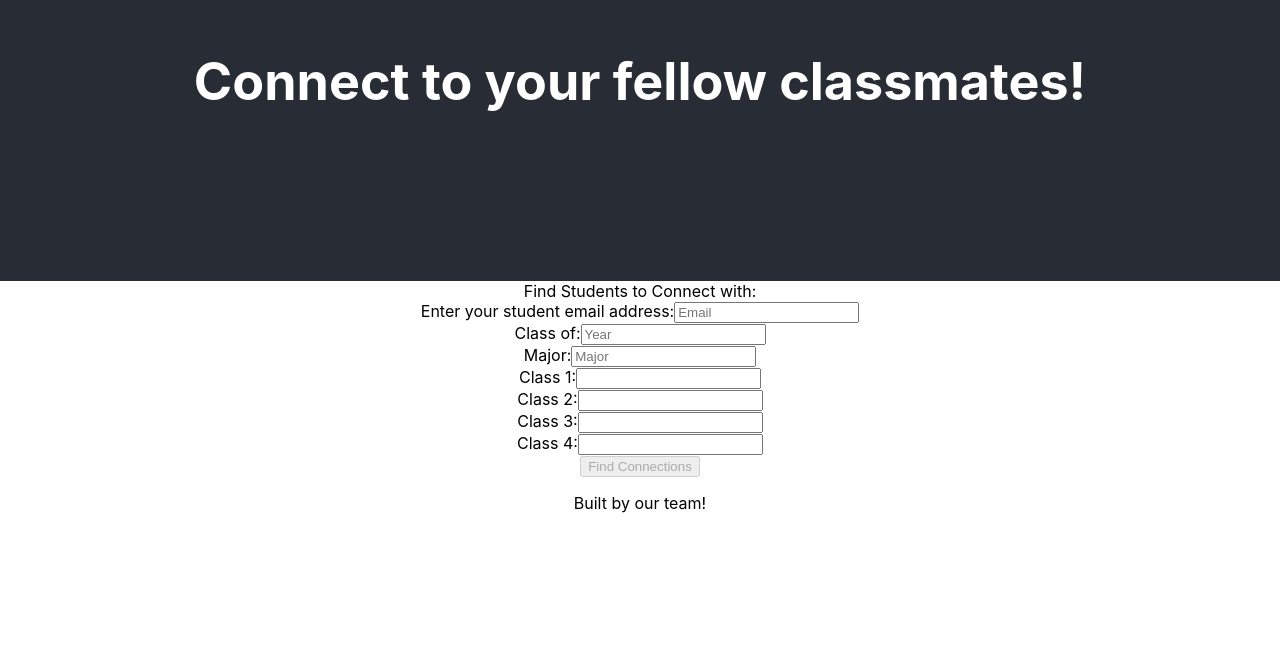
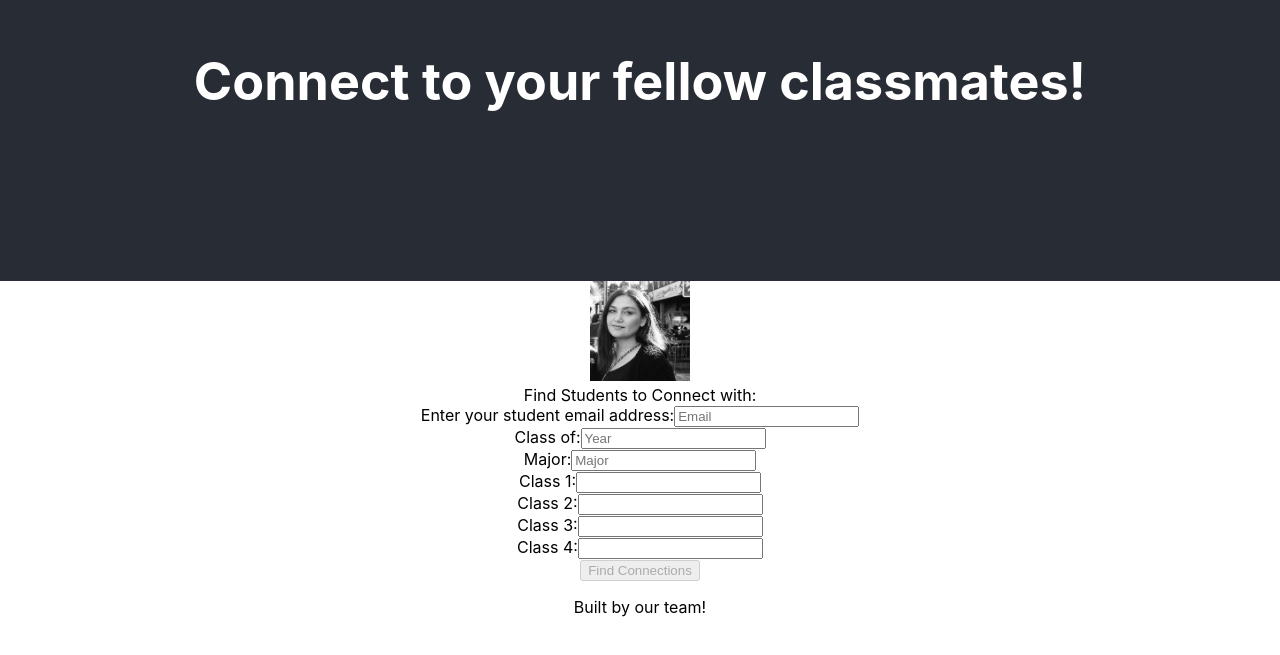
Before and after one commit to forrest216/linkedin-hackathon, a React (Create React App) app: page / in a window 1280 px wide. Shown: the part 119-774 px from the top of the page. Built offline with nearby package versions, Linux system fonts and the light colour scheme.

Commit message:
add user profile photo, thanks Mahtab

```diff
--- a/src/components/FilterStudentForm/FilterStudentForm.jsx
+++ b/src/components/FilterStudentForm/FilterStudentForm.jsx
@@ -1,4 +1,5 @@
 import React, { Component } from 'react';
+import mahtab from '../../images/Mahtab.jpeg';
 
 class FilterStudentForm extends Component {
 
@@ -23,12 +24,16 @@ class FilterStudentForm extends Component {
 		let classYear = this.state.classYear;
 		let major = this.state.major.replace(' ', '+');
 		let email = this.state.email.replace('@', "%40");
-		let class1 = this.state.class1.replace(' ', '+')
-		let class2 = this.state.class2.replace(' ', '+')
-		let class3 = this.state.class3.replace(' ', '+')
-		let class4 = this.state.class4.replace(' ', '+')
-		let results = await fetch(`/users?email=${email}&major=${major}&classYear=${classYear}&class1=${class1}&class2=${class2}&class3=${class3}&class4=${class4}`,
-		{method: 'GET'}).then(res => res.json());
+		let class1 = this.state.class1.replace(' ', '+');
+		let class2 = this.state.class2.replace(' ', '+');
+		let class3 = this.state.class3.replace(' ', '+');
+		let class4 = this.state.class4.replace(' ', '+');
+
+		let results = await fetch(
+			`/users?email=${email}&major=${major}&classYear=${classYear}&class1=${class1}&class2=${class2}&class3=${class3}&class4=${class4}`,
+			{method: 'GET'})
+			.then(res => res.json());
+
 		this.props.updateResults(results);
 		this.props.history.push('/results');
 	}
@@ -40,6 +45,7 @@ class FilterStudentForm extends Component {
 	render() {
 		return (
 			<div>
+				<img src={mahtab} alt="user_pic" height='100px' width='100px'/>
 				<header>Find Students to Connect with:</header>
 				<form onSubmit={this.handleSubmit}>
 					<div>
```
Also changed, not shown: src/images/Mahtab.jpeg (added).
